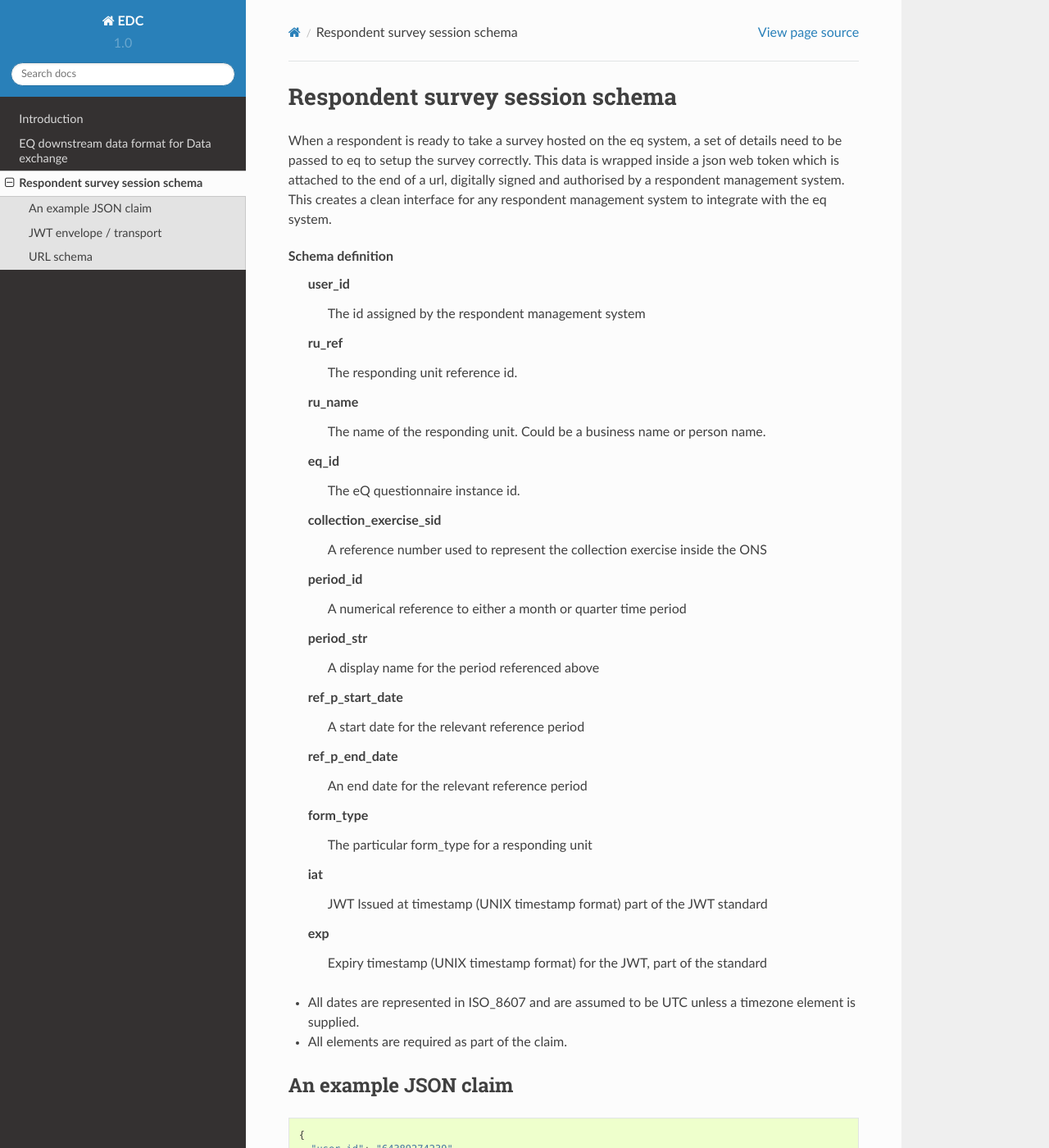
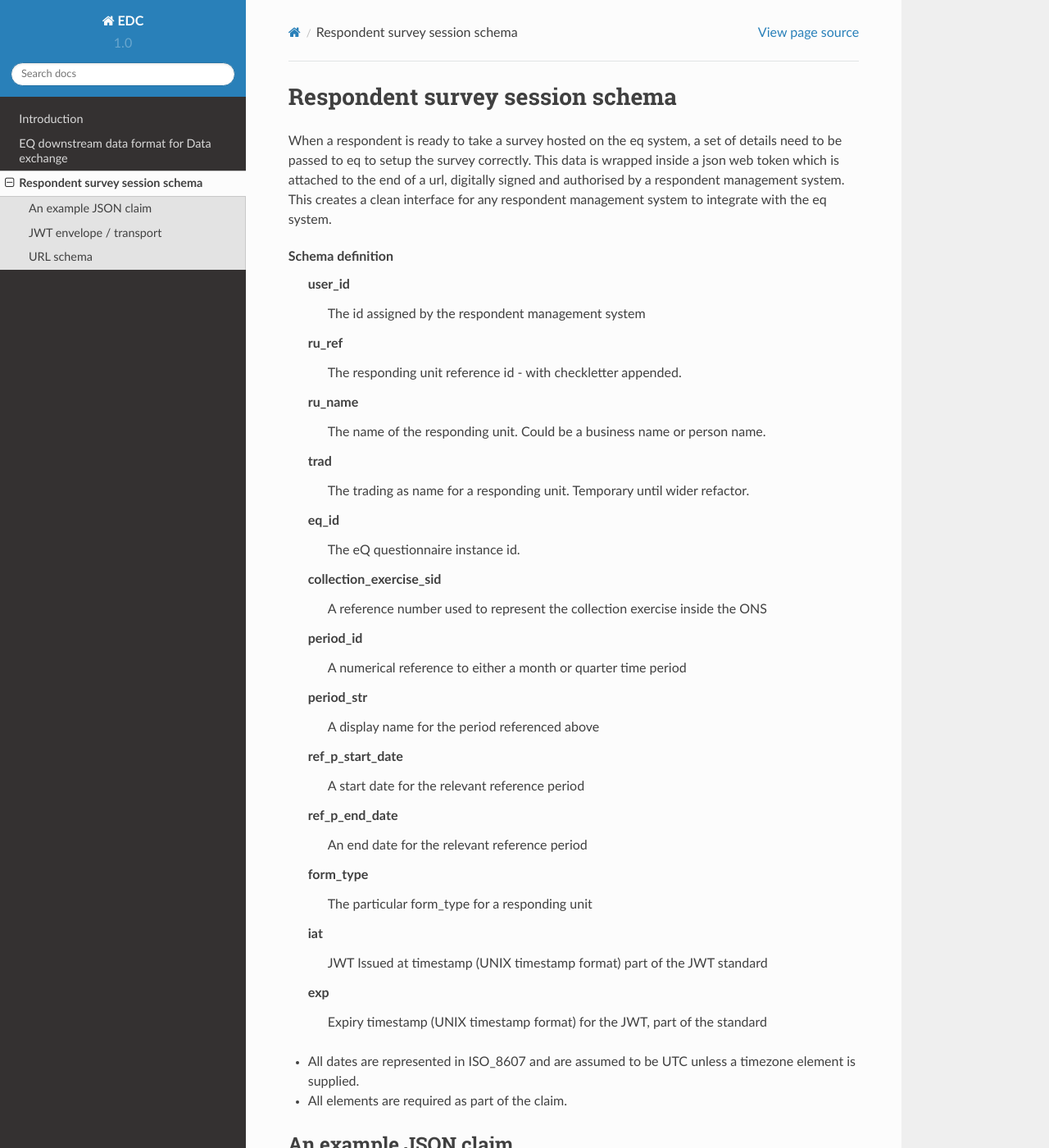
Before and after one commit to ONSdigital/ons-schema-definitions, a Sphinx documentation site: the page built from docs/rm-eq.rst, in a window 1280 px wide and 1400 px high. Shown: the whole window at 82% size. Built offline with Sphinx 7.4.7 and the Read the Docs theme 2.0.0, drawn with Linux system fonts in a browser that asks for light colours.

Commit message:
Updated to reflect Steve's needs

```diff
--- a/docs/rm-eq.rst
+++ b/docs/rm-eq.rst
@@ -11,9 +11,11 @@ Schema definition
   user_id
     The id assigned by the respondent management system
   ru_ref
-    The responding unit reference id.
+    The responding unit reference id - with checkletter appended.
   ru_name
     The name of the responding unit. Could be a business name or person name.
+  trad
+    The trading as name for a responding unit. Temporary until wider refactor.
   eq_id
     The eQ questionnaire instance id.
   collection_exercise_sid
@@ -53,6 +55,7 @@ An example JSON claim
     "period_str": "",
     "ref_p_start_date": "",
     "ref_p_end_date": "",
+    "trad_as": "",
     "form_type": "",
     "iat":"1458047712",
     "exp":"1458057712"
```
